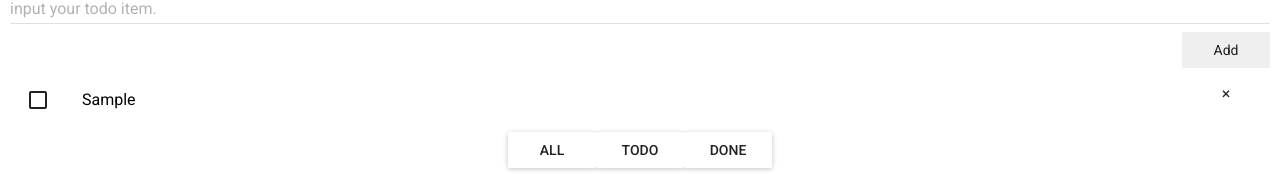
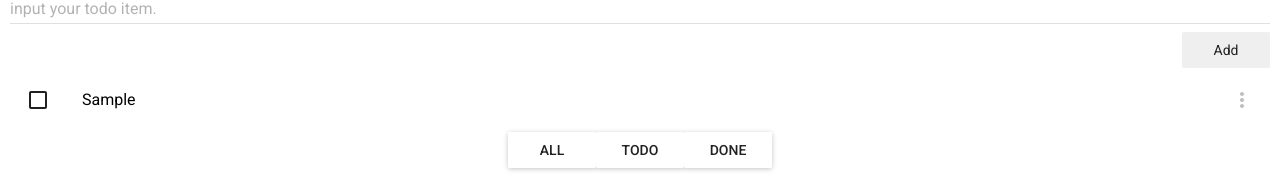
Before and after one commit to jeonghyeonju/react-todo, a React (Create React App) app: page / in a window 1280 px wide. Both pictures are taken after typing "Sample" into the empty fields and a click on the button "Add". Shown: the part 114-288 px from the top of the page. Built offline with nearby package versions, Linux system fonts and the light colour scheme; what react-tap-event-plugin would draw is missing.

Commit message:
edit 기능을 위해 디자인 변경

```diff
--- a/src/Components/ListTodo.js
+++ b/src/Components/ListTodo.js
@@ -3,9 +3,28 @@
 import React, { Component } from 'react';
 import {List, ListItem} from 'material-ui/List';
 import Checkbox from 'material-ui/Checkbox';
-import FlatButton from 'material-ui/FlatButton';
+import MenuItem from 'material-ui/MenuItem';
+import IconButton from 'material-ui/IconButton';
+import {grey400} from 'material-ui/styles/colors';
+import MoreVertIcon from 'material-ui/svg-icons/navigation/more-vert';
+import IconMenu from 'material-ui/IconMenu';
+
+const iconButtonElement = (
+  <IconButton touch={true} >
+    <MoreVertIcon color={grey400} />
+  </IconButton>
+);
 
 export default class ListTodo extends Component {
+  rightIconMenu(it) {
+    const {onDelete} = this.props;
+    return (
+      <IconMenu iconButtonElement={iconButtonElement}>
+        <MenuItem>Edit</MenuItem>
+        <MenuItem onClick={() => onDelete(it)}>Delete</MenuItem>
+      </IconMenu>
+    )
+  }
   render() {
     const {onDelete, onToggle} = this.props;
     return (
@@ -14,7 +33,7 @@ export default class ListTodo extends Component {
           <ListItem
             key={i}
             leftCheckbox={<Checkbox checked={it.isDone} onCheck={() => onToggle(i)} />}
-            rightIconButton={<FlatButton style={{right: '0px'}} onClick={() => onDelete(it)}>&times;</FlatButton>}>
+            rightIconButton={ this.rightIconMenu(it) }>
             <span className={ it.isDone ? 'contents-is-done' : 'contents-default' }>{it.contents}</span>
           </ListItem>
         )))()}
```
